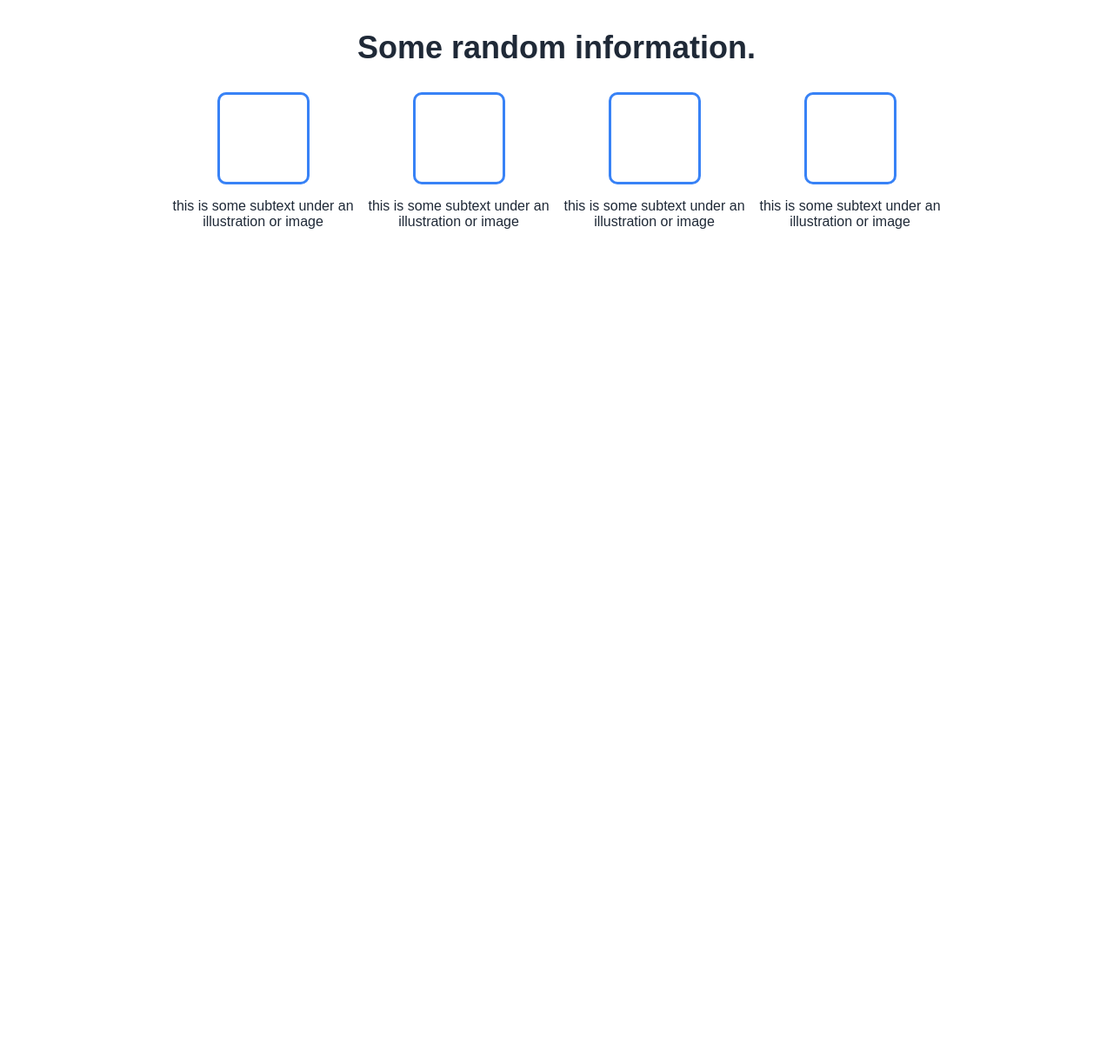
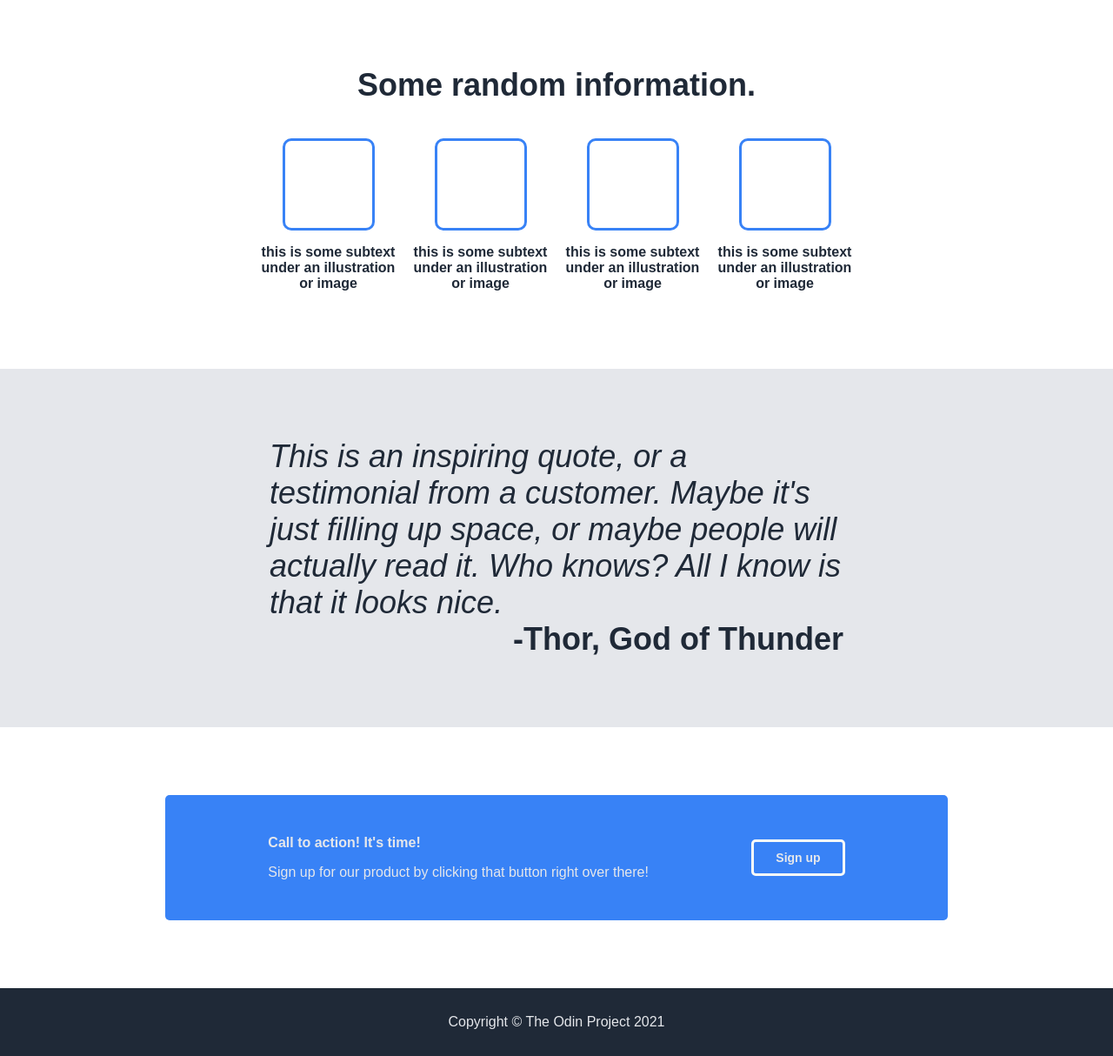
Before and after one commit to joshuacrckr/landing-page, a plain HTML site: page index.html in a window 1280 px wide. Shown: the part 502-1716 px from the top of the page at 87% size. Before the commit the page ends 802 px from the top, so only its background shows below. Drawn offline with Linux system fonts and the light colour scheme.

Commit message:
Landing page complete.

```diff
--- a/index.html
+++ b/index.html
@@ -51,5 +51,23 @@
                 </div>
             </div>
         </div>
+        <div class="quote">
+            <div class="quote-container">
+                <p>This is an inspiring quote, or a testimonial from a customer. Maybe it's just filling up space, or maybe people will actually read it. Who knows? All I know is that it looks nice.</p>
+                <p>-Thor, God of Thunder</p>
+            </div>
+        </div>
+        <div class="call">
+            <div class="call-container">
+                <div>
+                    <p>Call to action! It's time!</p>
+                    <p>Sign up for our product by clicking that button right over there!</p>
+                </div>
+                <button>Sign up</button>
+            </div>
+        </div>
+        <div class="footer">
+            <p>Copyright &copy; The Odin Project 2021</p>
+        </div>
     </body>
 </html>
--- a/style.css
+++ b/style.css
@@ -89,7 +89,8 @@ button {
 }
 
 .info-container {
-    width: 900px;
+    width: 700px;
+    height: 400px;
     display: flex;
     flex-direction: column;
     align-items: center;
@@ -113,6 +114,7 @@ h2 {
     justify-content: center;
     align-items: center;
     text-align: center;
+    margin: 10px;
 }
 
 .blue-box {
@@ -125,3 +127,71 @@ h2 {
 .info p {
     color: #1f2937;
 }
+
+.quote {
+    display: flex;
+    justify-content: center;
+    background-color: #e5e7eb;
+}
+
+.quote-container {
+    margin: 80px 0 80px 0;
+    width: 660px;
+    display: flex;
+    flex-direction: column;
+    align-items: center;
+}
+
+.quote p {
+    color: #1f2937;
+    font-size: 36px;
+    font-weight: lighter;
+    font-style: italic;
+    margin: 0px;
+}
+
+.quote p + p {
+    font-weight: bold;
+    font-style: normal;
+    align-self: flex-end;
+}
+
+.call {
+    height: 300px;
+    display: flex;
+    justify-content: center;
+    align-items: center;
+}
+
+.call-container {
+    width: 900px;
+    border-radius: 5px;
+    padding: 30px 0 30px 0;
+    display: flex;
+    justify-content: space-evenly;
+    align-items: center;
+    background-color: #3882f6;
+}
+
+div p {
+    font-weight: bold;
+}
+
+div p + p {
+    font-weight: initial;
+}
+
+.call-container button {
+    border: 3px solid #f9faf8;
+}
+
+.footer {
+    background-color: #1f2937;
+    display: flex;
+    justify-content: center;
+}
+
+.footer p {
+    font-weight: initial;
+    margin: 30px;
+}
```
